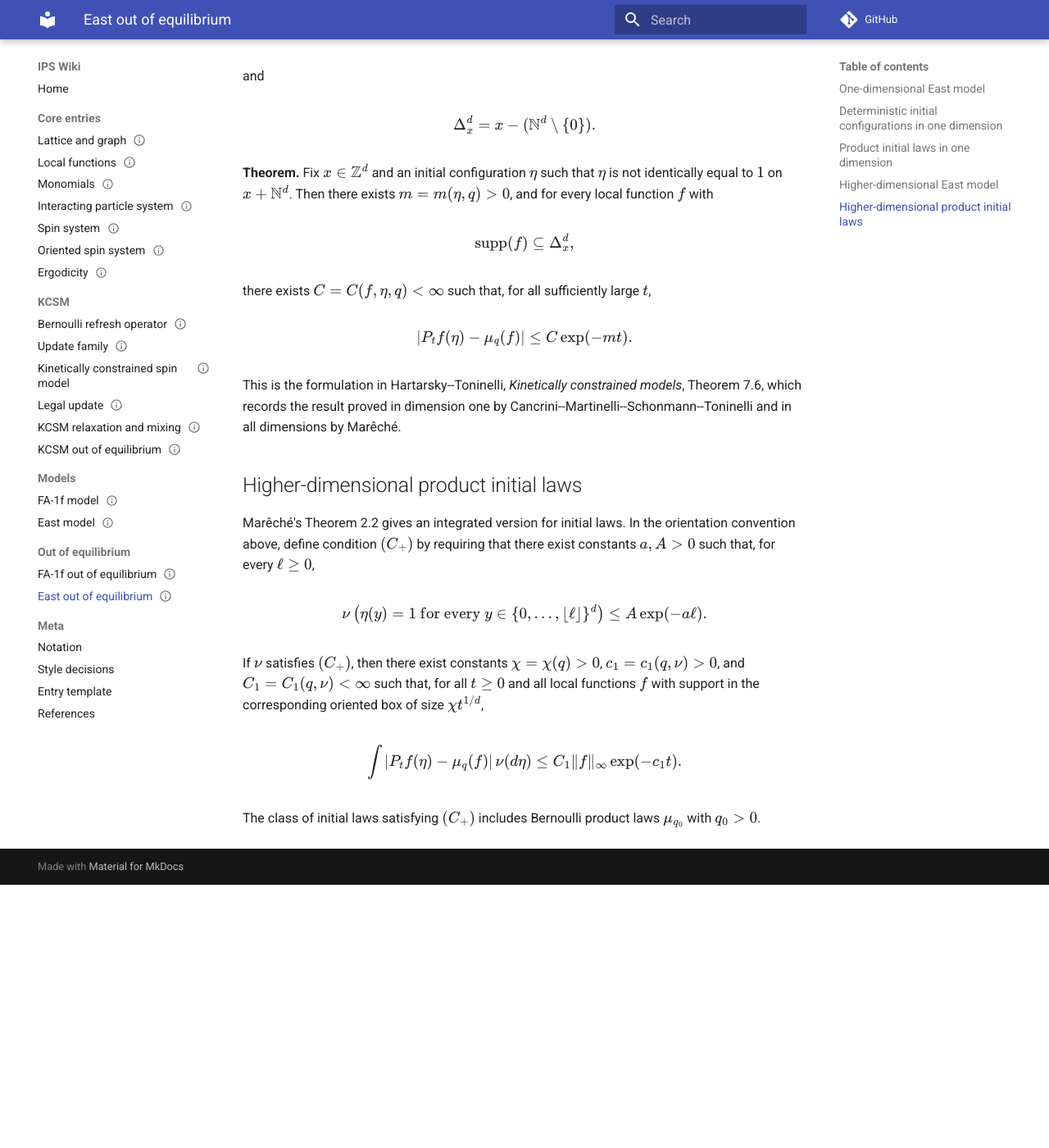
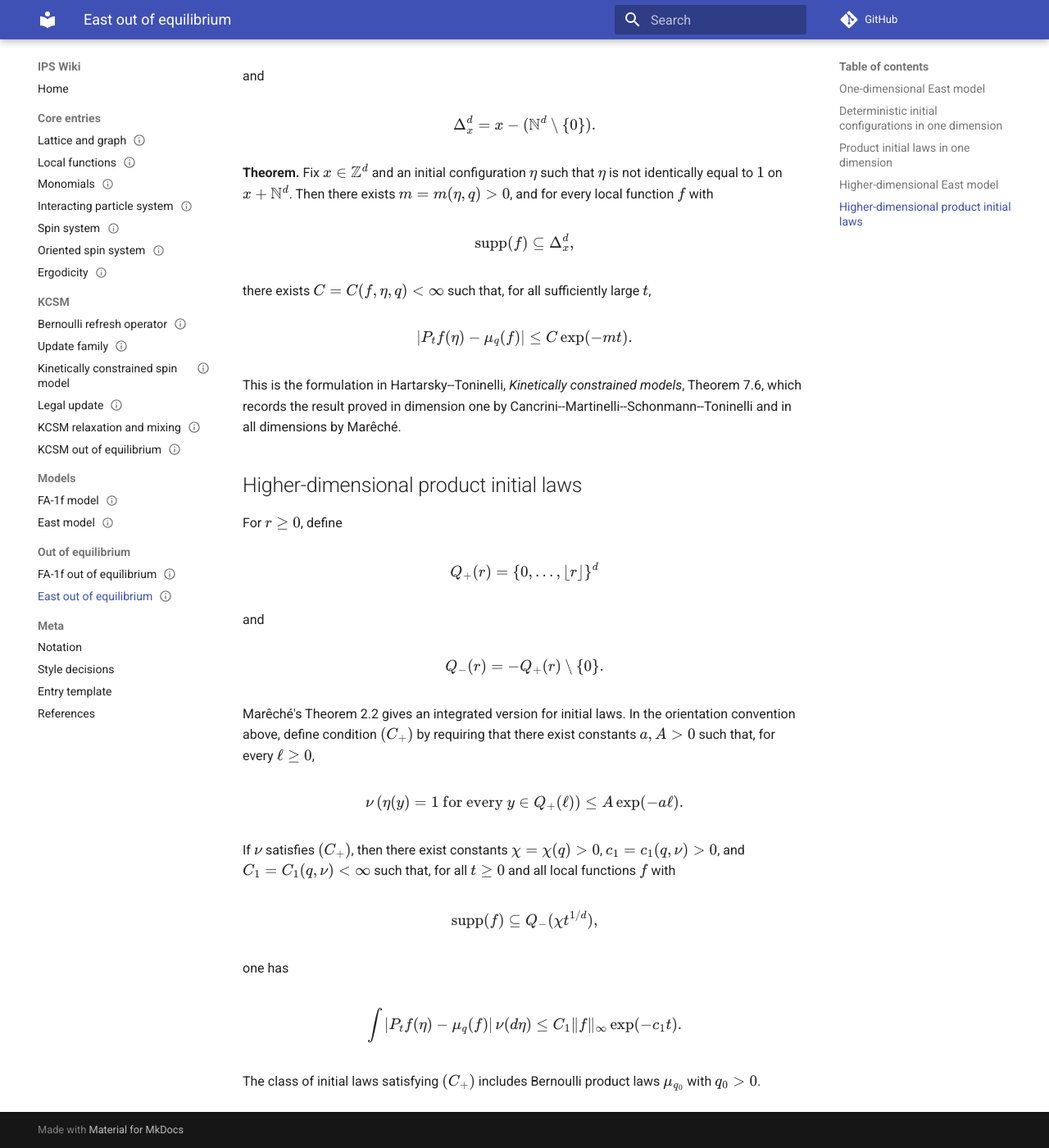
Before and after one commit to maciejgluchowski86-beep/ips-wiki, an MkDocs documentation site: the page built from docs/entries/east-out-of-equilibrium.md, in a window 1280 px wide and 1400 px high, scrolled down 1747 px. Shown: the whole window at 82% size. Built offline with MkDocs 1.6.1 and Material for MkDocs 9.7.7, drawn with Linux system fonts in a browser that asks for light colours; comment, search, counter and statistics services are not loaded; before the commit the page ends 2826 px from its top, so only the background shows below that.

Commit message:
Make higher-dimensional East theorem statement precise

```diff
--- a/docs/entries/east-out-of-equilibrium.md
+++ b/docs/entries/east-out-of-equilibrium.md
@@ -99,15 +99,33 @@ This is the formulation in Hartarsky--Toninelli, *Kinetically constrained models
 
 ## Higher-dimensional product initial laws
 
+For \(r\ge0\), define
+
+$$
+Q_+(r)=\{0,\ldots,\lfloor r\rfloor\}^d
+$$
+
+and
+
+$$
+Q_-(r)=-Q_+(r)\setminus\{0\}.
+$$
+
 Marêché's Theorem 2.2 gives an integrated version for initial laws. In the orientation convention above, define condition \((C_+)\) by requiring that there exist constants \(a,A>0\) such that, for every \(\ell\ge0\),
 
 $$
-\nu\left(\eta(y)=1\text{ for every }y\in\{0,\ldots,\lfloor\ell\rfloor\}^d\right)
+\nu\left(\eta(y)=1\text{ for every }y\in Q_+(\ell)\right)
 \le
 A\exp(-a\ell).
 $$
 
-If \(\nu\) satisfies \((C_+)\), then there exist constants \(\chi=\chi(q)>0\), \(c_1=c_1(q,\nu)>0\), and \(C_1=C_1(q,\nu)<\infty\) such that, for all \(t\ge0\) and all local functions \(f\) with support in the corresponding oriented box of size \(\chi t^{1/d}\),
+If \(\nu\) satisfies \((C_+)\), then there exist constants \(\chi=\chi(q)>0\), \(c_1=c_1(q,\nu)>0\), and \(C_1=C_1(q,\nu)<\infty\) such that, for all \(t\ge0\) and all local functions \(f\) with
+
+$$
+\supp(f)\subseteq Q_-(\chi t^{1/d}),
+$$
+
+one has
 
 $$
 \int\left|P_t f(\eta)-\mu_q(f)\right|\,\nu(d\eta)
```
